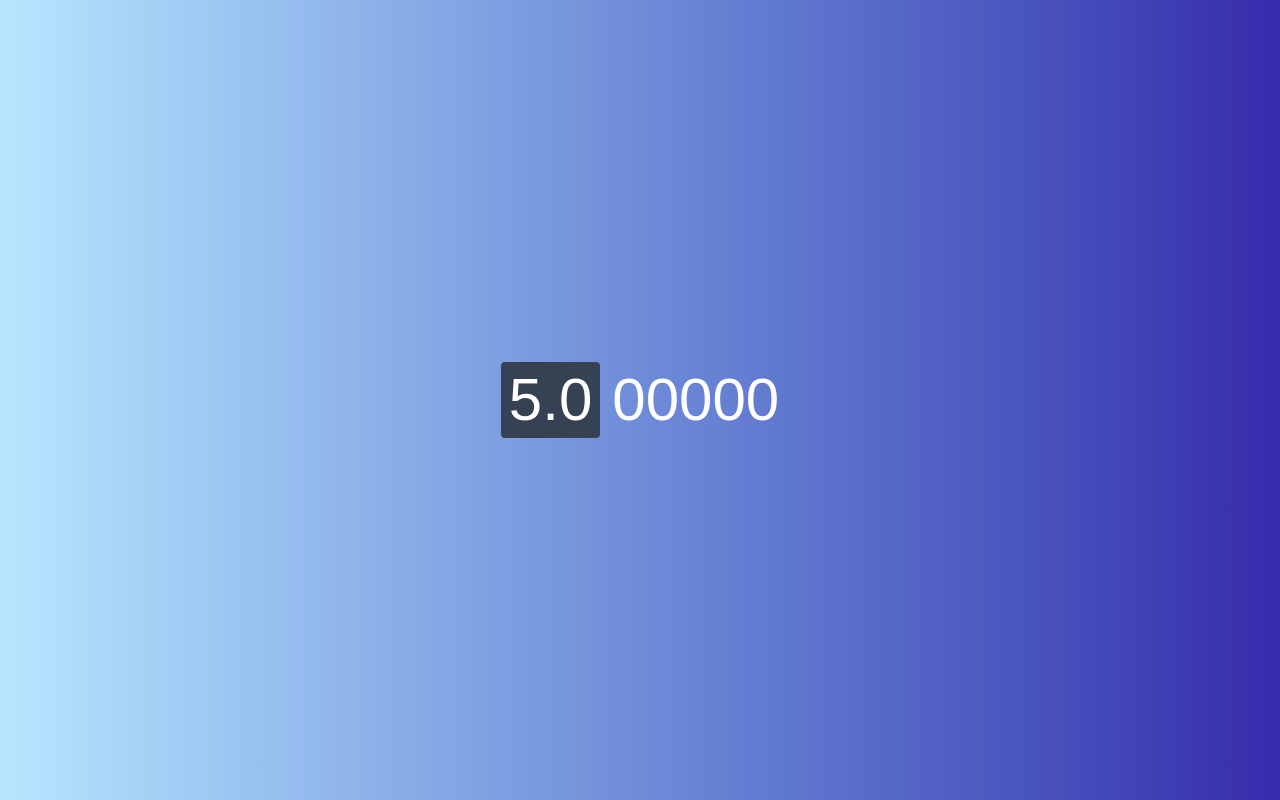
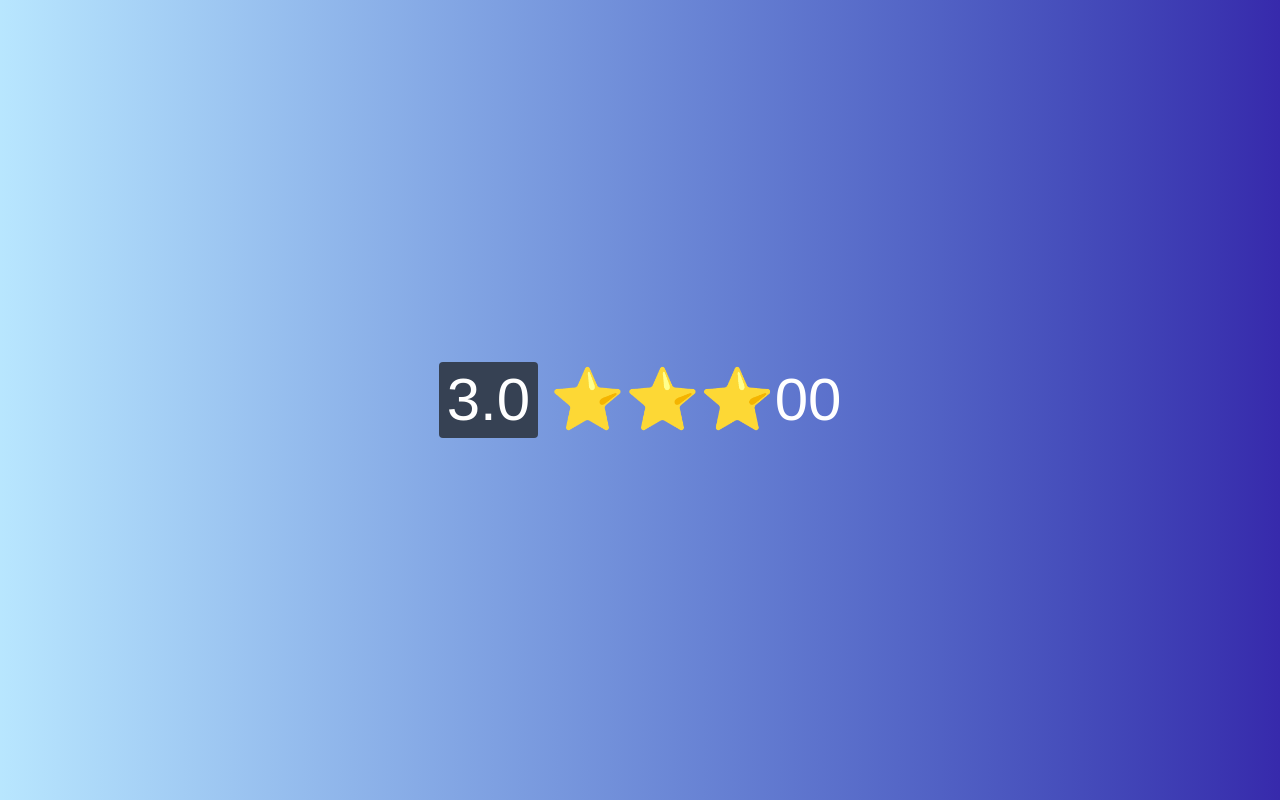
Before and after one commit to Wiillboss/react, a Next.js app in the folder react_primeiro_projeto/: page / in a window 1280 px wide. Built offline with nearby package versions, Linux system fonts and the light colour scheme.

Commit message:
atualização

```diff
--- a/react_primeiro_projeto/app/components/Emoji_Rating.tsx
+++ b/react_primeiro_projeto/app/components/Emoji_Rating.tsx
@@ -9,9 +9,9 @@ export const Emoji_Rating = ({ rating }: Props) => {
     const rateInt = Math.floor(rating);
     const rateDecimal = rating - rateInt;
 
-    const fullstars = '0'.repeat(rateInt);
+    const fullstars = '⭐'.repeat(rateInt);
     const halfStar = rateDecimal >= 0.5 ? '⭐' : '';
-    const emptyStars = 'feliz'.repeat(5 - rateInt - (halfStar ? 1 : 0));
+    const emptyStars = '0'.repeat(5 - rateInt - (halfStar ? 1 : 0));
 
 
     return (
--- a/react_primeiro_projeto/app/page.tsx
+++ b/react_primeiro_projeto/app/page.tsx
@@ -253,7 +253,7 @@ const Exercicio_Rating_emoji = () => {
   return (
     <div className="w-screen h-screen flex flex-col justify-center items-center
      text-white bg-linear-to-r from-sky-200 to-indigo-800 text-6xl">
-      <Emoji_Rating rating={5} />
+      <Emoji_Rating rating={3} />
     </div>
   );
 }
```
